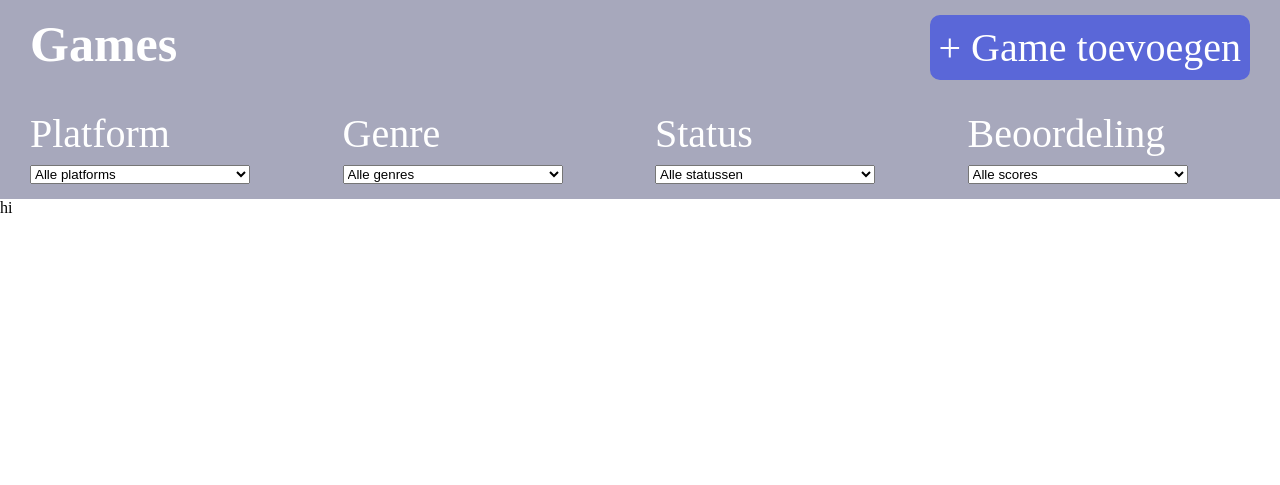
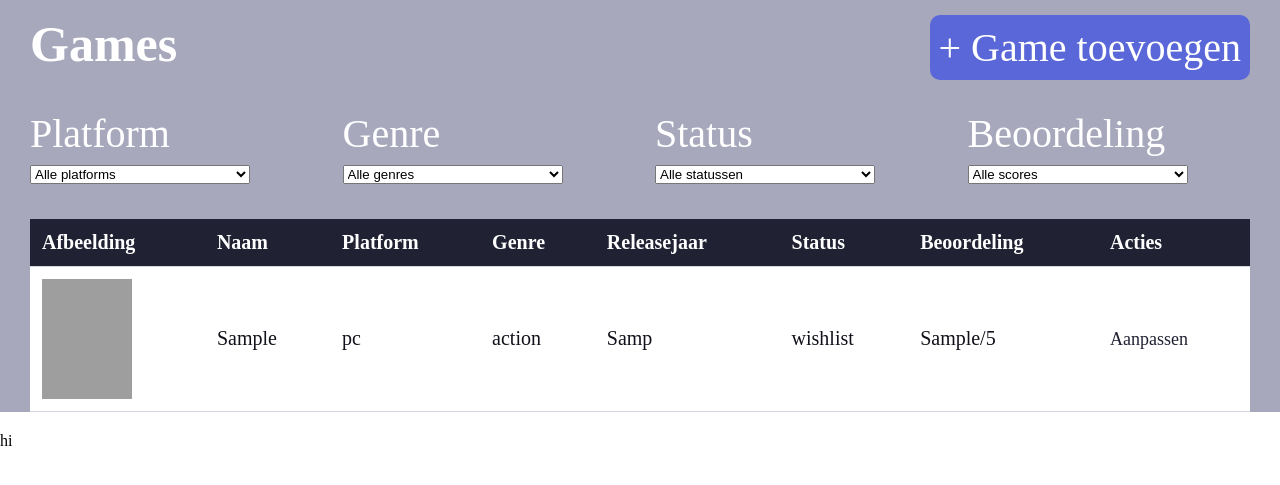
Before and after one commit to Mitchell003/GameSpark, a PHP site: page /public_html/informatie/index.php in a window 1280 px wide. Shown: the part 92-577 px from the top of the page. Run offline with PHP 8.4, Linux system fonts and the light colour scheme; tables that the repository leaves empty hold one stand-in row (values such as "Sample post"); a stand-in replaces the project's code that opens the database connection; grey boxes are pictures that could not be loaded.

Commit message:
Games show
Updated the code so the games show in the list on the right place.

```diff
--- a/css/style.css
+++ b/css/style.css
@@ -114,3 +114,42 @@ h2{
     justify-content: space-between;
     padding: 15px 30px 15px 30px;
 }
+
+/* Toon de opgeslagen games overzichtelijk, inclusief hun coverafbeeldingen. */
+.games-table {
+    width: calc(100% - 60px);
+    margin: 20px 30px;
+    border-collapse: collapse;
+    background-color: white;
+    color: #10111a;
+    font-size: 20px;
+}
+
+.games-table th,
+.games-table td {
+    padding: 12px;
+    border-bottom: 1px solid #d5d6df;
+    text-align: left;
+}
+
+.games-table th {
+    background-color: #202132;
+    color: white;
+}
+
+.games-table .game-image {
+    display: block;
+    width: 90px;
+    height: 120px;
+    object-fit: cover;
+}
+
+.games-table a {
+    color: #202132;
+    font-size: 18px;
+}
+
+.empty-games {
+    padding: 20px 30px;
+    font-size: 22px;
+}
--- a/public_html/informatie/index.php
+++ b/public_html/informatie/index.php
@@ -1,5 +1,15 @@
+<?php
+
+require_once __DIR__ . '/../../app/conn.php';
+
+$query = 'SELECT * FROM informatie ORDER BY beoordeling DESC';
+$statement = $conn->prepare($query);
+$statement->execute();
+$informatie = $statement->fetchAll();
+?>
+
 <!DOCTYPE html>
-<html lang="en">
+<html lang="nl">
 
 <head>
     <!-- Stel de tekencodering, mobiele weergave en stylesheet van de overzichtspagina in. -->
@@ -67,6 +77,47 @@
                 </select>
             </div>
         </div>
+
+<?php if ($informatie === []): ?>
+    <p class="empty-games">Er zijn nog geen games toegevoegd.</p>
+<?php else: ?>
+    <table class="games-table">
+        <thead>
+            <tr>
+                <th scope="col">Afbeelding</th>
+                <th scope="col">Naam</th>
+                <th scope="col">Platform</th>
+                <th scope="col">Genre</th>
+                <th scope="col">Releasejaar</th>
+                <th scope="col">Status</th>
+                <th scope="col">Beoordeling</th>
+                <th scope="col">Acties</th>
+            </tr>
+        </thead>
+        <tbody>
+            <?php foreach ($informatie as $game): ?>
+                <tr>
+                    <td>
+                        <img
+                            class="game-image"
+                            src="<?= htmlspecialchars($game['afbeelding'], ENT_QUOTES, 'UTF-8') ?>"
+                            alt="Afbeelding van <?= htmlspecialchars($game['naam'], ENT_QUOTES, 'UTF-8') ?>"
+                        >
+                    </td>
+                    <td><?= htmlspecialchars($game['naam'], ENT_QUOTES, 'UTF-8') ?></td>
+                    <td><?= htmlspecialchars($platformNamen[$game['platform']] ?? $game['platform'], ENT_QUOTES, 'UTF-8') ?></td>
+                    <td><?= htmlspecialchars($genreNamen[$game['genre']] ?? $game['genre'], ENT_QUOTES, 'UTF-8') ?></td>
+                    <td><?= htmlspecialchars($game['releasejaar'], ENT_QUOTES, 'UTF-8') ?></td>
+                    <td><?= htmlspecialchars($statusNamen[$game['status']] ?? $game['status'], ENT_QUOTES, 'UTF-8') ?></td>
+                    <td><?= htmlspecialchars($game['beoordeling'], ENT_QUOTES, 'UTF-8') ?>/5</td>
+                    <td><a href="edit.php?id=<?= (int) $game['id'] ?>">Aanpassen</a></td>
+                </tr>
+            <?php endforeach; ?>
+        </tbody>
+    </table>
+<?php endif; ?>
+
+
     </main>
     <!-- Hergebruik de gedeelde voettekst. -->
     <?php require_once '../footer.php';
```
Also changed, not shown: app/Http/Controllers/informatieControllers.php (+66 -37 lines).
